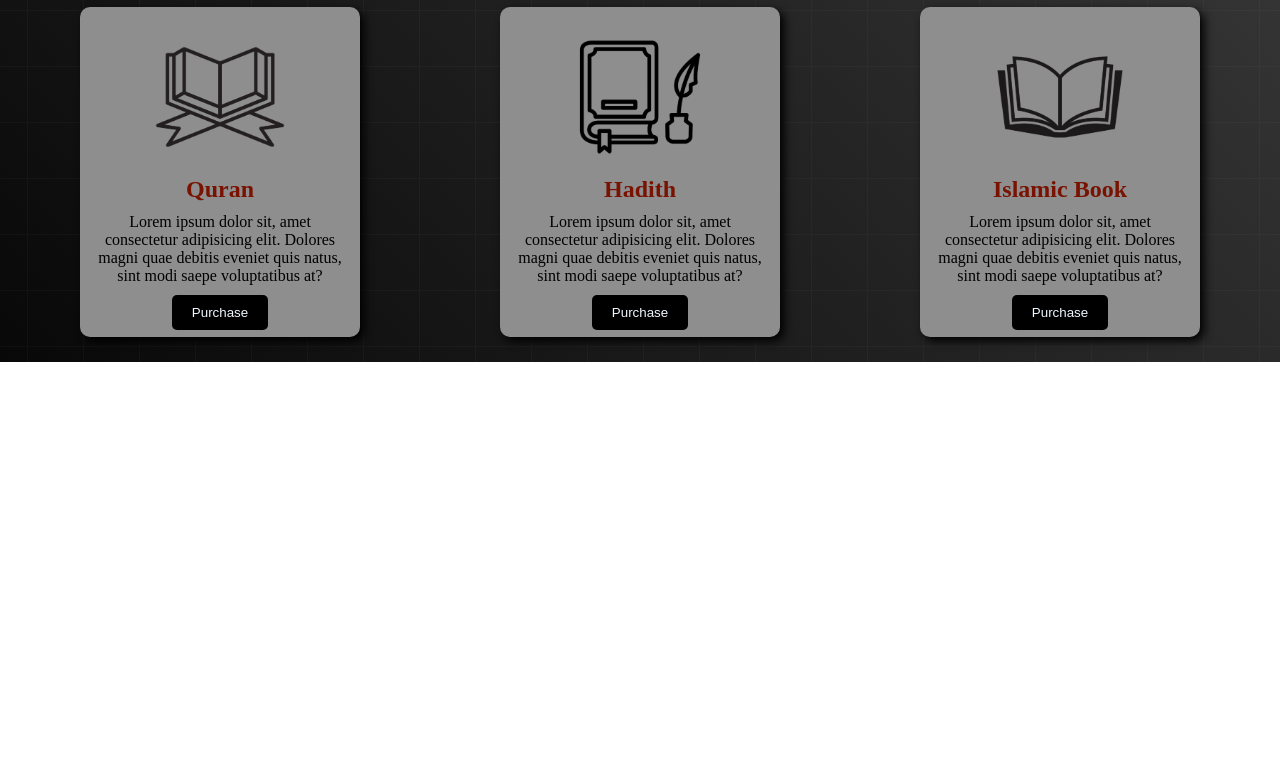
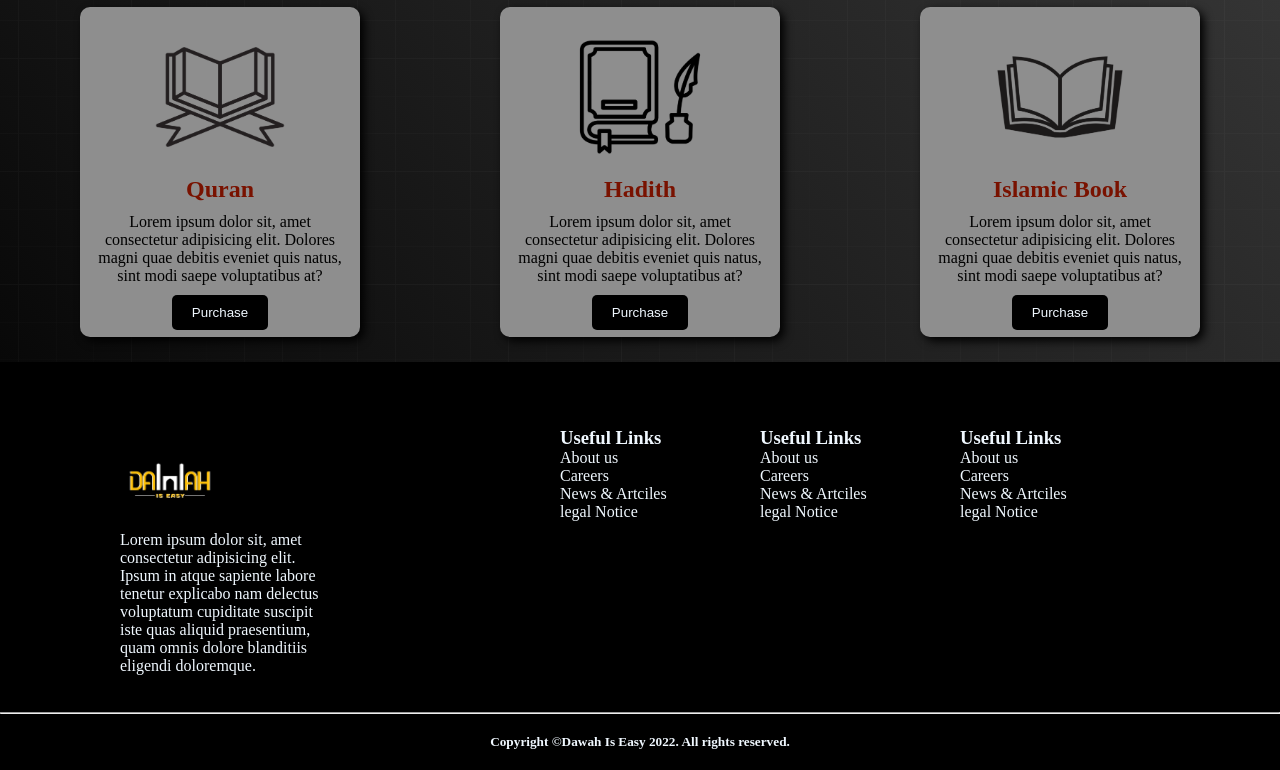
Before and after one commit to Sohan0898/Dawah-Is-Easy, a plain HTML site: page index.html in a window 1280 px wide. Shown: the part 1473-2243 px from the top of the page. Before the commit the page ends 1835 px from the top, so only its background shows below. Drawn offline with Linux system fonts and the light colour scheme.

Commit message:
footer section add

```diff
--- a/index.html
+++ b/index.html
@@ -99,10 +99,65 @@
     </main>
 
 <footer>
+    <section>
+<div class="footer-container">
 
+<div class="footer-des">
+
+    <img class="foot-logo" src="/Logo/Dawah logo.png" alt="">
+    <p>Lorem ipsum dolor sit, amet consectetur adipisicing elit. Ipsum in atque sapiente labore tenetur explicabo nam delectus voluptatum cupiditate suscipit iste quas aliquid praesentium, quam omnis dolore blanditiis eligendi doloremque.</p>
+
+</div>
+<div class="links">
+    <div class="footer-link">
+
+        <h3 class="foot-head">Useful Links</h3>
+
+            <li>About us</li>
+            <li>Careers</li>
+            <li>News & Artciles</li>
+            <li>legal Notice</li>
+
+
+    </div>
+    <div class="footer-link">
+
+        <h3 class="foot-head">Useful Links</h3>
+
+            <li>About us</li>
+            <li>Careers</li>
+            <li>News & Artciles</li>
+            <li>legal Notice</li>
+
+
+    </div>
+
+    <div class="footer-link">
+
+        <h3 class="foot-head">Useful Links</h3>
+
+            <li>About us</li>
+            <li>Careers</li>
+            <li>News & Artciles</li>
+            <li>legal Notice</li>
+
+
+    </div>
+</div>
+
+
+
+
+</div>
+
+
+</section>
+
+<hr>
 </footer>
 
 
 
+<h5 class="copywrite">Copyright ©Dawah Is Easy 2022. All rights reserved.</h5>
 </body>
 </html>
--- a/style.css
+++ b/style.css
@@ -17,7 +17,7 @@
 }
 
 .logo-photo:hover{
-    cursor: grab;
+    cursor: pointer;
 }
 .menu{
     display: flex;
@@ -166,10 +166,61 @@ padding: 8px;
     padding: 10px;
     padding-bottom: 25px;
     background-image: url("./Image/background.png"),linear-gradient(45deg,rgb(8, 8, 8),rgb(52, 52, 52));
+    background-position: center;
+    background-repeat: no-repeat;
+    background-size: cover;
 }
 
 .box-service{
     background-image: url("./Image/background.png"),linear-gradient(45deg,rgb(8, 8, 8),rgb(52, 52, 52));
     color: aliceblue;
     padding: 10px;
+    background-position: center;
+    background-repeat: no-repeat;
+    background-size: cover;
 }
+
+.foot-logo{
+    width: 100px;
+}
+.footer-container{
+    display: flex;
+    justify-content: space-around;
+    background-color: black;
+    color: aliceblue;
+    height: 350px;
+    align-items: center;
+
+}
+
+.links{
+    display: flex;
+    justify-content: space-around;
+    align-items: center;
+}
+
+.footer-des{
+    width: 200px;
+    height: 220px;
+}
+
+
+
+.footer-link{
+    list-style: none;
+    width: 200px;
+    height: 220px;
+
+}
+
+.copywrite{
+ padding: 20px;
+    color: aliceblue;
+    text-align: center;
+    background-color: black;
+    border: none;
+}
+
+.foot-head{
+  size: 20px;
+}
```
